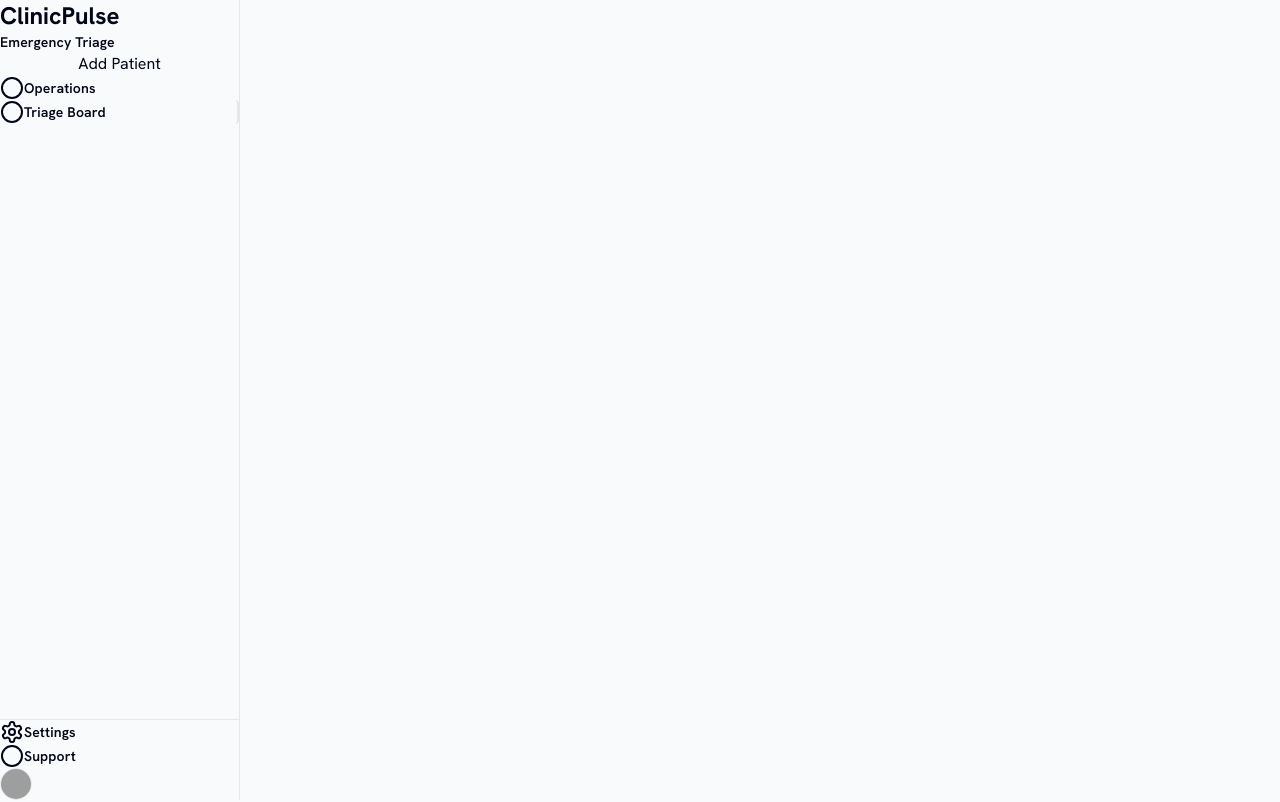
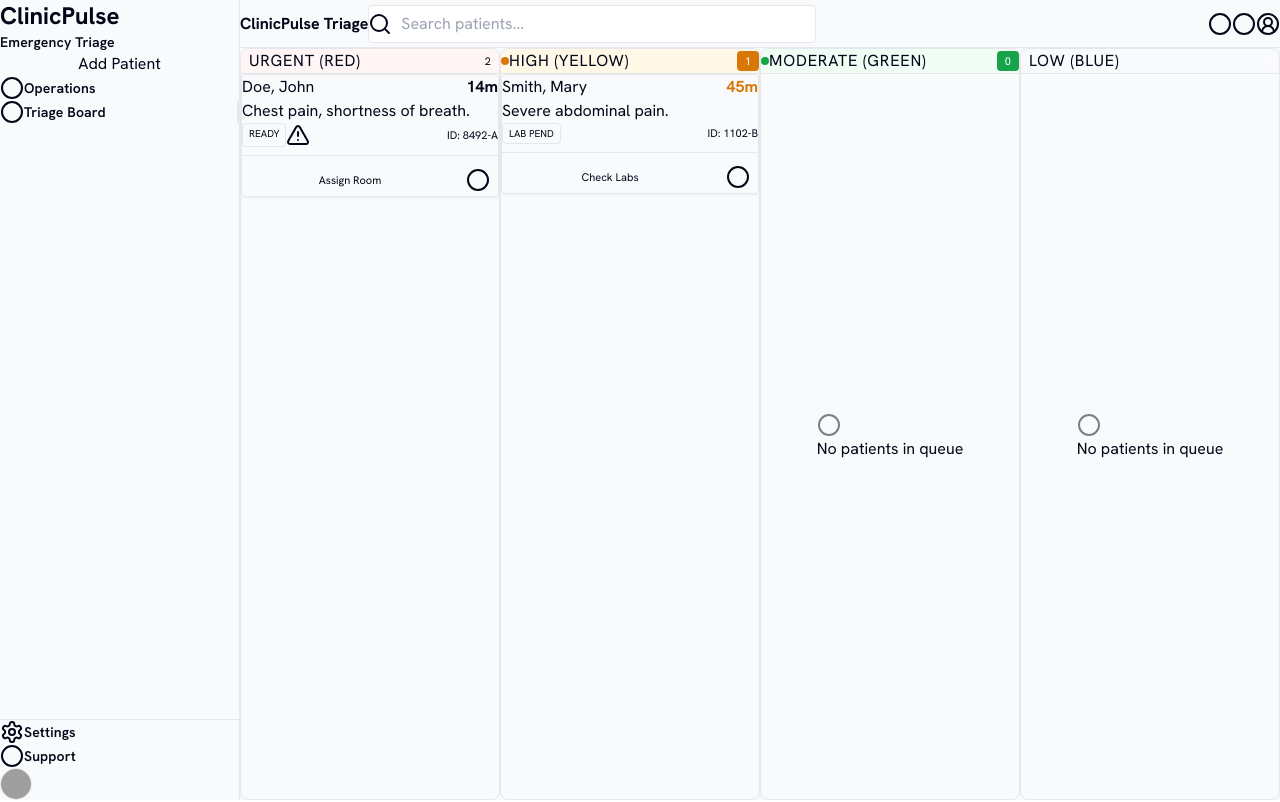
Before and after one commit to hikmetgulsesli/clinicpulse-triage-eab427d1, a React (Vite) app: page / in a window 1280 px wide. Shown: the top 802 px of the page. Built offline with nearby package versions, Linux system fonts and the light colour scheme; grey boxes are pictures that could not be loaded.

Commit message:
feat: US-003 - ClinicPulse Triage - Triage Board - ClinicPulse Triage screen

```diff
--- a/src/App.tsx
+++ b/src/App.tsx
@@ -23,47 +23,9 @@
 const initialState = buildClinicPulseState();
 const currentTimestamp = () => new Date().toISOString();
 const loadInitialClinicPulseState = () => loadClinicPulseState().state;
-const routeHashes: Record<ClinicPulseRoute, string> = {
-  'triage-board': '#triage-board',
-  operations: '#operations',
-  'patient-editor': '#patient-editor',
-  'empty-recovery': '#empty-recovery',
-};
-const pushPathFeedback = (path: string) => {
-  if (window.location.pathname !== path) {
-    window.history.pushState(null, '', path);
-  }
-};
-
-const readRouteFromLocation = (): ClinicPulseRoute | null => {
-  const rawRoute = new URLSearchParams(window.location.search).get('screen') ?? window.location.hash.slice(1);
-  if (
-    rawRoute === 'triage-board' ||
-    rawRoute === 'operations' ||
-    rawRoute === 'patient-editor' ||
-    rawRoute === 'empty-recovery'
-  ) {
-    return rawRoute;
-  }
-
-  return null;
-};
 
 export default function App() {
   const [state, dispatch] = useReducer(clinicPulseReducer, initialState, loadInitialClinicPulseState);
-
-  useEffect(() => {
-    const syncRouteFromLocation = () => {
-      const route = readRouteFromLocation();
-      if (route) {
-        dispatch({ type: 'navigate', route });
-      }
-    };
-
-    syncRouteFromLocation();
-    window.addEventListener('hashchange', syncRouteFromLocation);
-    return () => window.removeEventListener('hashchange', syncRouteFromLocation);
-  }, []);
 
   useEffect(() => {
     const saved = saveClinicPulseState(state);
@@ -73,17 +35,14 @@
   }, [state]);
 
   const navigate = useCallback((route: ClinicPulseRoute, panel?: ClinicPulsePanel) => {
-    if (window.location.hash !== routeHashes[route]) {
-      window.history.pushState(null, '', routeHashes[route]);
-    }
     dispatch({ type: 'navigate', route, panel });
   }, []);
 
   const commonActions = useMemo(
     () => ({
       'add-patient-1': () => navigate('patient-editor', 'editor'),
-      'button-2-2': () => pushPathFeedback('/notifications'),
-      'button-3-3': () => pushPathFeedback('/history'),
+      'button-2-2': () => navigate('operations', 'operations'),
+      'button-3-3': () => navigate('triage-board', 'board'),
       'button-4-4': () => navigate('empty-recovery', 'support'),
       'button-5-5': () => dispatch({ type: 'advance-priority', updatedAt: currentTimestamp() }),
       'operations-1': () => navigate('operations', 'operations'),
@@ -141,7 +100,7 @@
   }, [state]);
 
   return (
-    <div data-setfarm-root="clinicpulse-triage" className="min-h-screen bg-slate-50 text-slate-950">
+    <div data-setfarm-root="clinicpulse-triage" className="flex min-h-screen bg-slate-50 text-slate-950">
       {state.route === 'operations' ? <PatientOperationsClinicpulseTriage actions={operationsActions} /> : null}
       {state.route === 'patient-editor' ? <PatientEditorClinicpulseTriage actions={editorActions} /> : null}
       {state.route === 'empty-recovery' ? <EmptyAndErrorRecoveryClinicpulseTriage actions={recoveryActions} /> : null}
```
